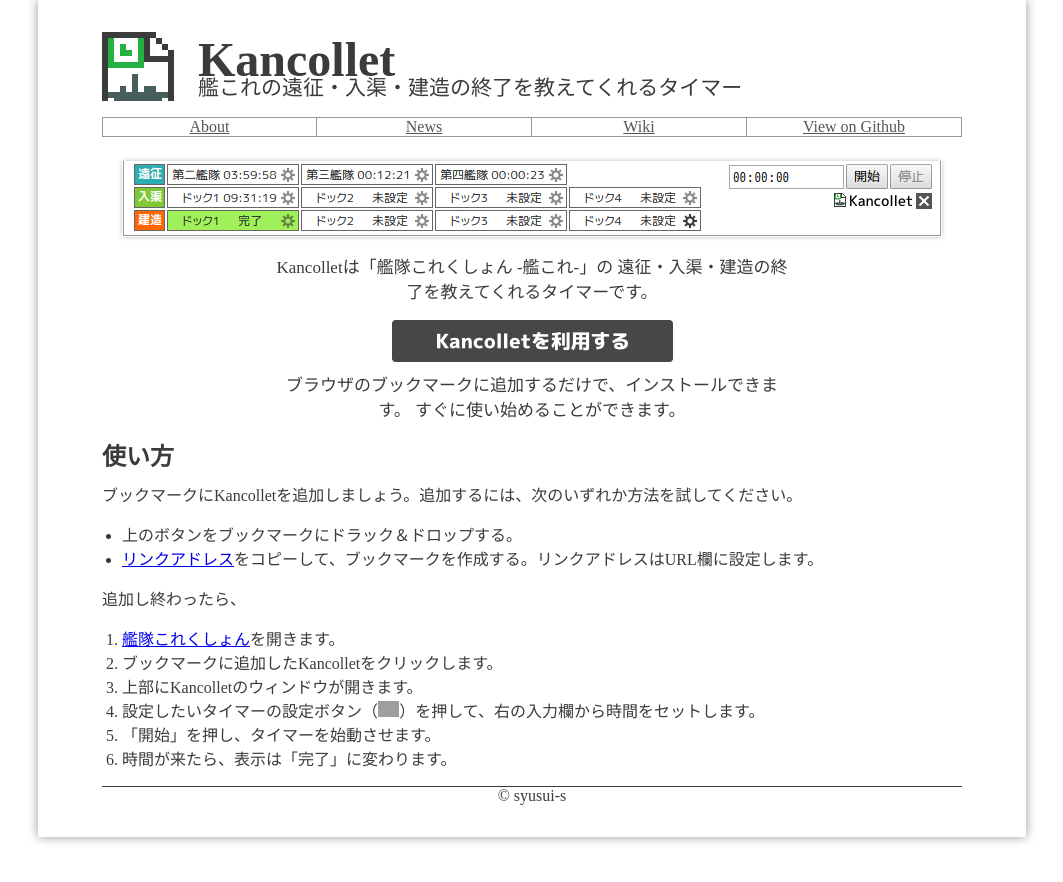
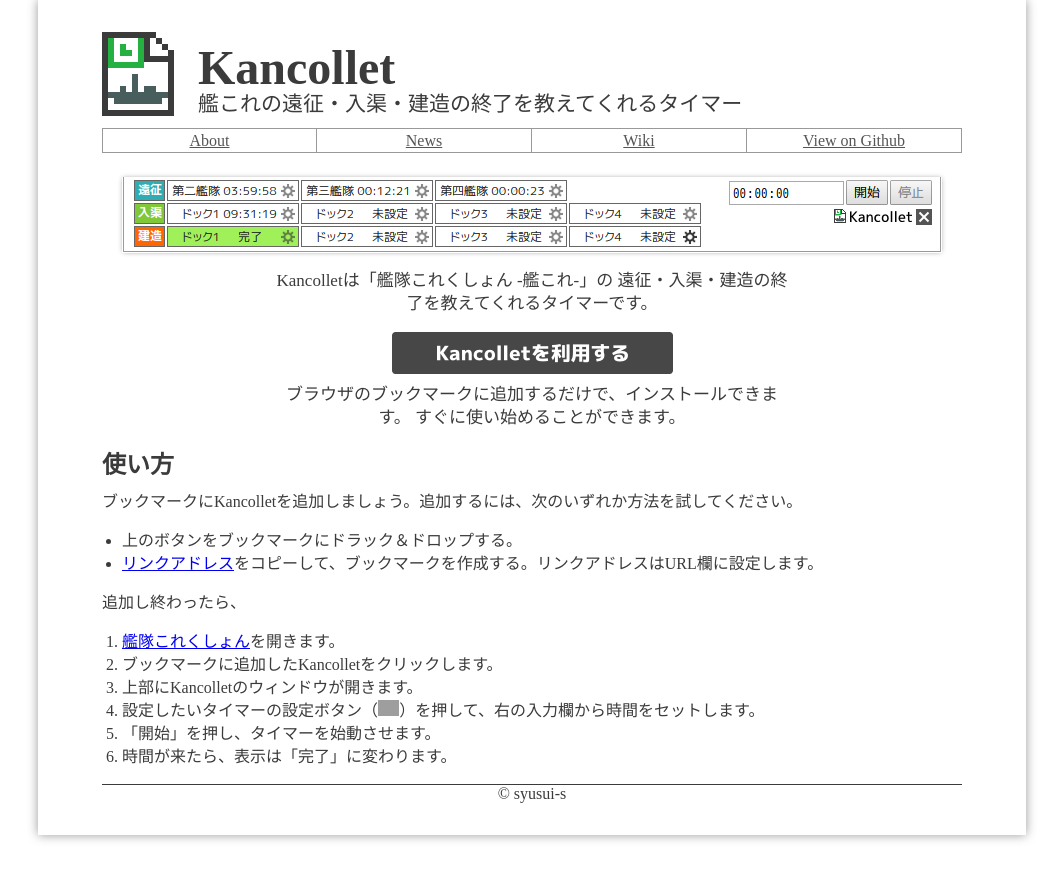
Before and after one commit to syusui-s/kancollet, a Jekyll site: the page built from index.html, in a window 1280 px wide. Shown: the top 882 px of the page, without its empty margins (108-1171 px from the left). Built offline with Jekyll 4.4.1, drawn with Linux system fonts in a browser that asks for light colours.

Commit message:
CSS: ChromeとFirefox間のデザイン差を吸収

```diff
--- a/stylesheets/main.css
+++ b/stylesheets/main.css
@@ -33,6 +33,7 @@ ul, ol {
 p, ul, ol {
 	margin-top: 10px;
 	margin-bottom: 16px;
+	line-height: 23px;
 }
 
 header#page-header {
@@ -41,6 +42,7 @@ header#page-header {
 
 header#page-header div#banner {
 	display: block;
+	height: 96px;
 	padding-left: 96px;
 	background-image: url({{"/images/icon.png" | prepend: site.baseurl }});
 	background-repeat: no-repeat;
@@ -48,9 +50,10 @@ header#page-header div#banner {
 }
 
 header#page-header h1 {
-	font-size: 48px;
 	margin: 0;
 	padding: 0;
+	font-size: 48px;
+	line-height: 72px;
 }
 
 header#page-header h1 > a {
@@ -66,6 +69,7 @@ header#page-header p#short-description {
 	padding: 0;
 	margin-top: -16px;;
 	font-size: 21px;
+	line-height: 32px;
 }
 
 nav#site-nav {
```
